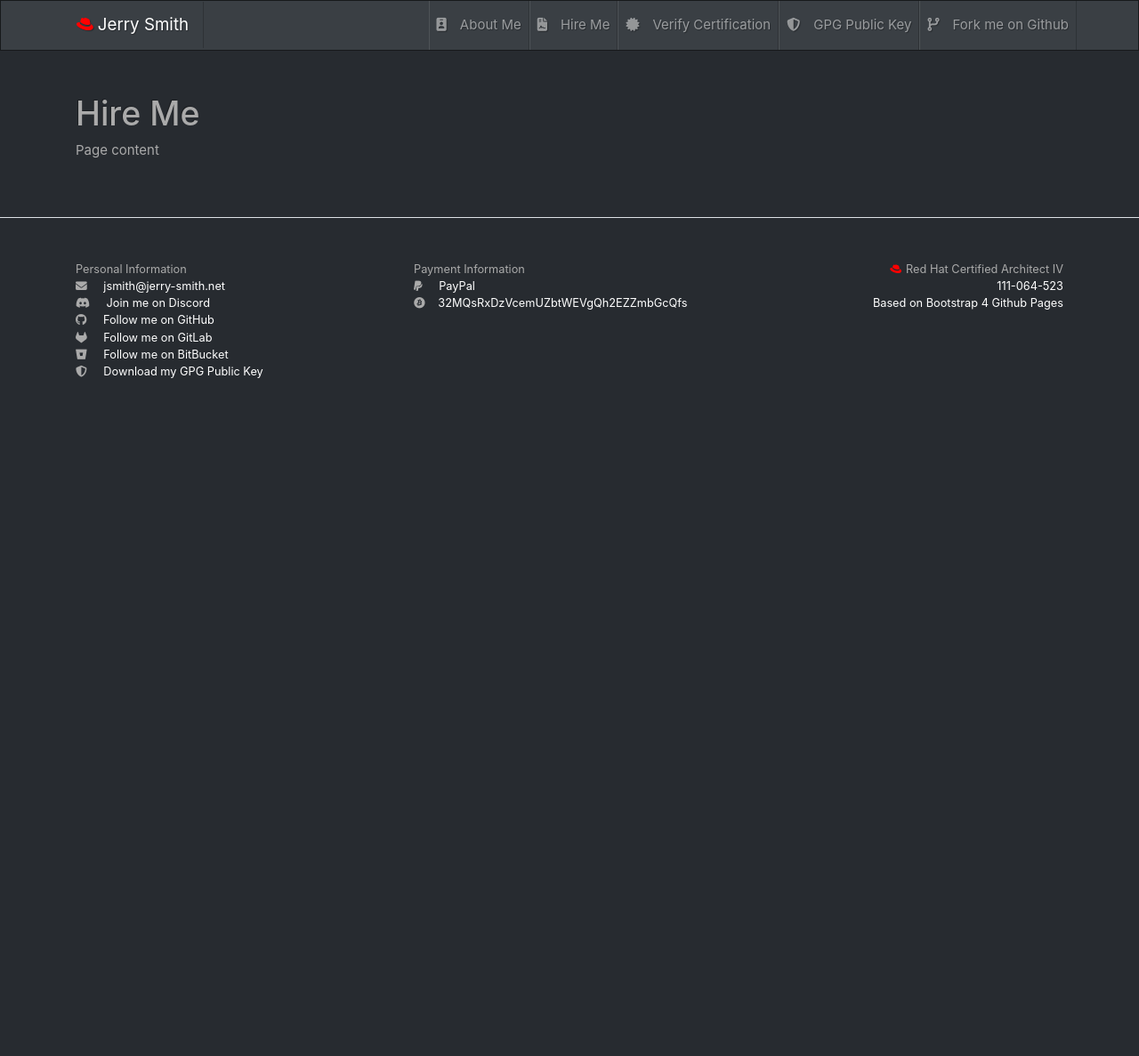
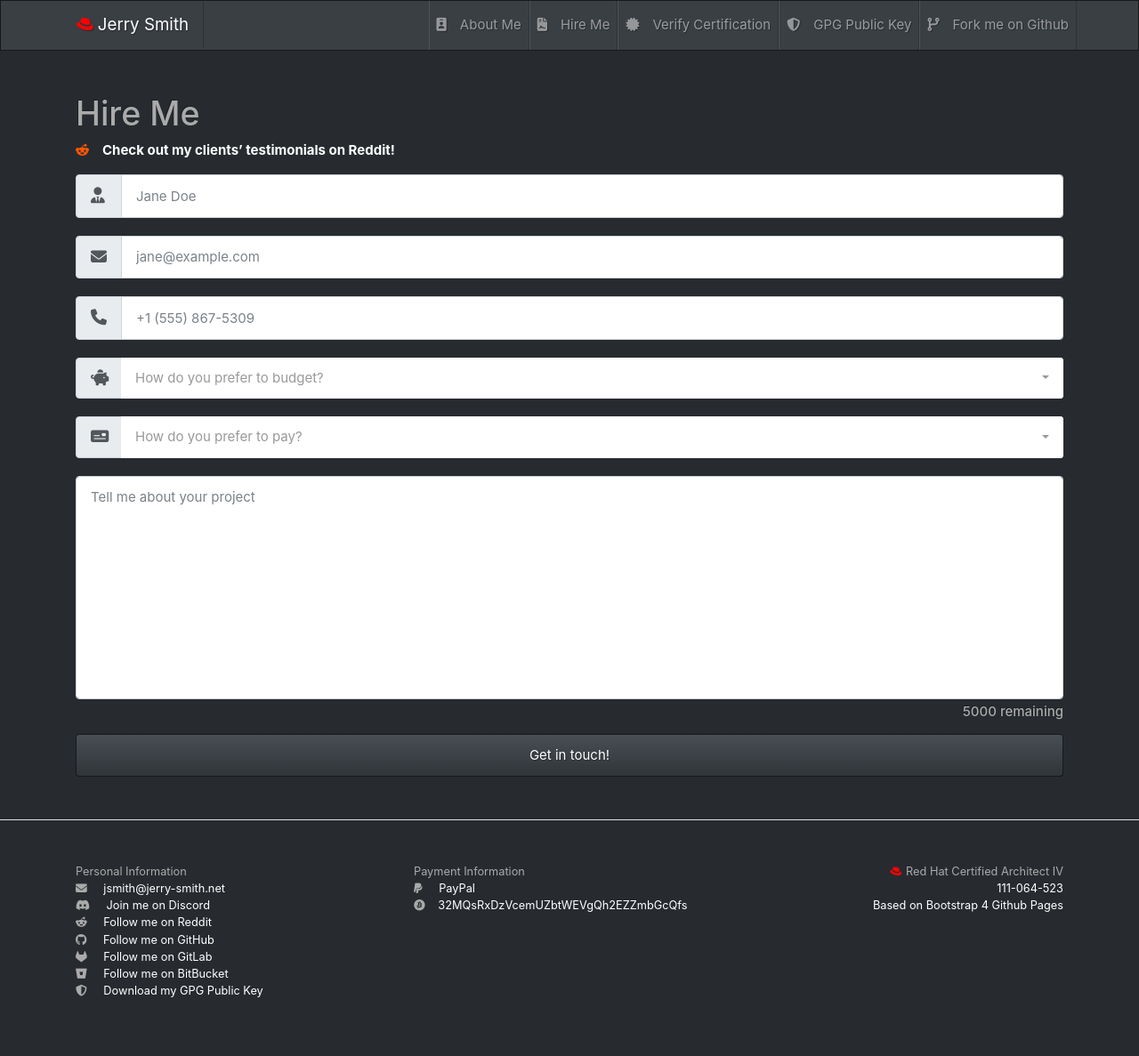
Before and after one commit to nicolas-van/bootstrap-4-github-pages, a Jekyll site: the page built from hire.md, in a window 1280 px wide. Shown: the whole page at 89% size. Built offline with Jekyll 4.4.1, drawn with Linux system fonts in a browser that asks for light colours; nearby versions of some CDN libraries; before the commit the page ends 900 px from its top, so only the background shows below that.

Commit message:
Continuing work on site

```diff
--- a/_config.yml
+++ b/_config.yml
@@ -12,6 +12,8 @@ certification_id: 111-064-523
 verify_url: https://verify.jerry-smith.net
 discord_url: https://discord.jerry-smith.net
 bitbucket_url: https://bitbucket.jerry-smith.net
+testimonials_url: https://testimonials.jerry-smith.net
+reddit_url: https://reddit.jerry-smith.net
 
 plugins:
   - jekyll-feed
--- a/_includes/footer.html
+++ b/_includes/footer.html
@@ -21,6 +21,14 @@
             <i class="fab fa-discord"></i>
             <a href="{{ site.discord_url }}">
               Join me on Discord
+            </a>
+          </li>
+            {%- endif -%}
+            {%- if site.reddit_url -%}
+          <li>
+            <i class="fab fa-reddit-alien"></i>
+            <a href="{{ site.reddit_url }}">
+              Follow me on Reddit
             </a>
           </li>
             {%- endif -%}
--- a/_includes/head.html
+++ b/_includes/head.html
@@ -4,8 +4,11 @@
   <meta name="viewport" content="width=device-width, initial-scale=1">
   {%- seo -%}
   <link rel="stylesheet" href="{{ "/assets/main.css" | relative_url }}">
+  <link rel="stylesheet" href="https://cdn.jsdelivr.net/npm/bootstrap-select@1.13.9/dist/css/bootstrap-select.min.css">
   {%- feed_meta -%}
   <script src="{{ "/assets/javascript/bootstrap/jquery.min.js" | relative_url }}"></script>
   <script src="{{ "/assets/javascript/bootstrap/bootstrap.bundle.min.js" | relative_url }}"></script>
+  <script src="https://cdn.jsdelivr.net/npm/bootstrap-select@1.13.9/dist/js/bootstrap-select.min.js"></script>
   <script src="https://kit.fontawesome.com/3c9d444a7e.js"></script>
+  <script src="{{ "/assets/javascript/site.js" | relative_url }}"></script>
 </head>
--- a/_sass/_custom.scss
+++ b/_sass/_custom.scss
@@ -28,3 +28,45 @@
     text-align: right !important;
   }
 }
+
+.input-group {
+  margin-bottom: 20px;
+}
+
+.input-group-text {
+  width: 52px;
+}
+
+.fa-form {
+  font-size: 1.2em;
+}
+
+#gotcha {
+  display: none;
+}
+
+.btn[data-toggle="dropdown"] {
+  color: #595e63;
+}
+
+.btn[data-toggle="dropdown"].bs_placeholder {
+  color: #7c8389 !important;
+}
+
+.dropdown-toggle,
+.dropdown-toggle:hover,
+.btn-light:not(:disabled):not(.disabled):active,
+.btn-light:not(:disabled):not(.disabled).active,
+.show > .btn-light.dropdown-toggle {
+  border: inherit;
+  text-shadow: inherit;
+  background-color: white;
+}
+
+textarea {
+  resize: none;
+}
+
+#count_message {
+  margin-top: 5px;
+}
--- /dev/null
+++ b/assets/javascript/site.js
@@ -0,0 +1,13 @@
+$(document).ready(() => {
+  let description_field = $('textarea[name="description"]');
+  let max_characters = description_field.attr('maxlength');
+
+  $('#count_message').html(max_characters + ' remaining');
+
+  description_field.keyup(() => {
+    let length = description_field.val().length;
+    let remaining = max_characters - length;
+
+    $('#count_message').html(remaining + ' remaining');
+  });
+});
--- a/assets/main.scss
+++ b/assets/main.scss
@@ -1,5 +1,5 @@
 ---
-# Only the main Sass file needs front matter (the dashes are enough)
+
 ---
 
 @import "variables";
--- a/hire.md
+++ b/hire.md
@@ -1,7 +1,85 @@
 ---
 layout: page
 title: Hire Me
-icon: <i class="fas fa-file-contract"></i>
+icon: '<i class="fas fa-file-contract"></i>'
+reddit_icon: '<i class="fab fa-reddit-alien" style="color: #FF5700;"></i>'
+contact_form: >-
+  <form action="https://formspree.io/jsmith@jerry-smith.net" method="POST">
+
+    <!-- Hidden Settings -->
+    <input type="hidden" name="_subject" value="Potential New Client" />
+
+    <!-- Security -->
+    <input id="gotcha" type="text" name="_gotcha" />
+
+    <!-- Name -->
+    <div class="input-group">
+      <div class="input-group-prepend">
+        <div class="input-group-text">
+          <i class="fas fa-user-tie fa-form"></i>
+        </div>
+      </div>
+      <input name="" type="text" class="form-control" placeholder="Jane Doe" required>
+    </div>
+
+    <!-- Email -->
+    <div class="input-group">
+      <div class="input-group-prepend">
+        <div class="input-group-text">
+          <i class="fas fa-envelope fa-form"></i>
+        </div>
+      </div>
+      <input name="email" type="email" class="form-control" placeholder="jane@example.com" required>
+    </div>
+
+    <!-- Phone -->
+    <div class="input-group">
+      <div class="input-group-prepend">
+        <div class="input-group-text">
+          <i class="fas fa-phone fa-form"></i>
+        </div>
+      </div>
+      <input name="phone" type="text" class="form-control" placeholder="+1 (555) 867-5309">
+    </div>
+
+    <!-- Payment Terms -->
+    <div class="input-group">
+      <div class="input-group-prepend">
+        <div class="input-group-text">
+          <i class="fas fa-piggy-bank fa-form"></i>
+        </div>
+      </div>
+      <select name="payment_terms" class="selectpicker form-control" data-icon-base="fas" title="How do you prefer to budget?" required>
+        <option data-icon="fa-clock" title="Hourly" value="hourly">Hourly</option>
+        <option data-icon="fa-file-contract" title="Flat Rate" value="flat rate">Flat Rate</option>
+      </select>
+    </div>
+
+    <!-- Preferred Payment Method -->
+    <div class="input-group">
+      <div class="input-group-prepend">
+        <div class="input-group-text">
+          <i class="fas fa-money-check fa-form"></i>
+        </div>
+      </div>
+      <select name="payment_method" class="selectpicker form-control" data-icon-base="fab" title="How do you prefer to pay?" required>
+        <option data-icon="fa-paypal" title="PayPal" value="paypal">PayPal</option>
+        <option data-icon="fa-bitcoin" title="Bitcoin" value="bitcoin">Bitcoin</option>
+      </select>
+    </div>
+
+    <!-- Project Description -->
+    <div class="form-group">
+      <textarea name="description" class="form-control" rows="10" maxlength="5000" placeholder="Tell me about your project" required></textarea>
+      <h6 class="text-right" id="count_message">asdf</h6>
+    </div>
+
+    <!-- Submit -->
+    <button type="submit" class="btn btn-primary w-100">Get in touch!</button>
+
+  </form>
 ---
 
-Page content
+{{ page.reddit_icon }}[**Check out my clients' testimonials on Reddit!**]({{ site.testimonials_url }})
+
+{{ page.contact_form }}
```
